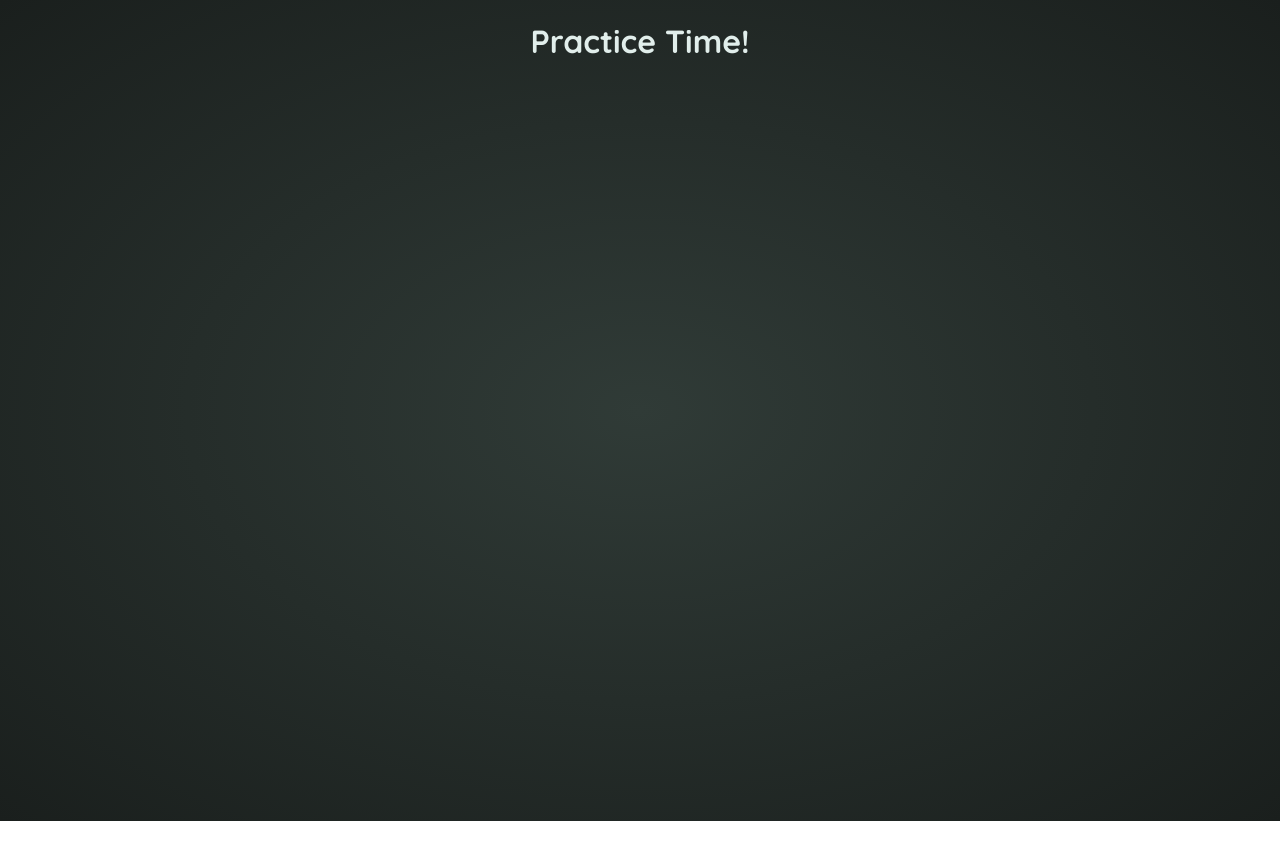
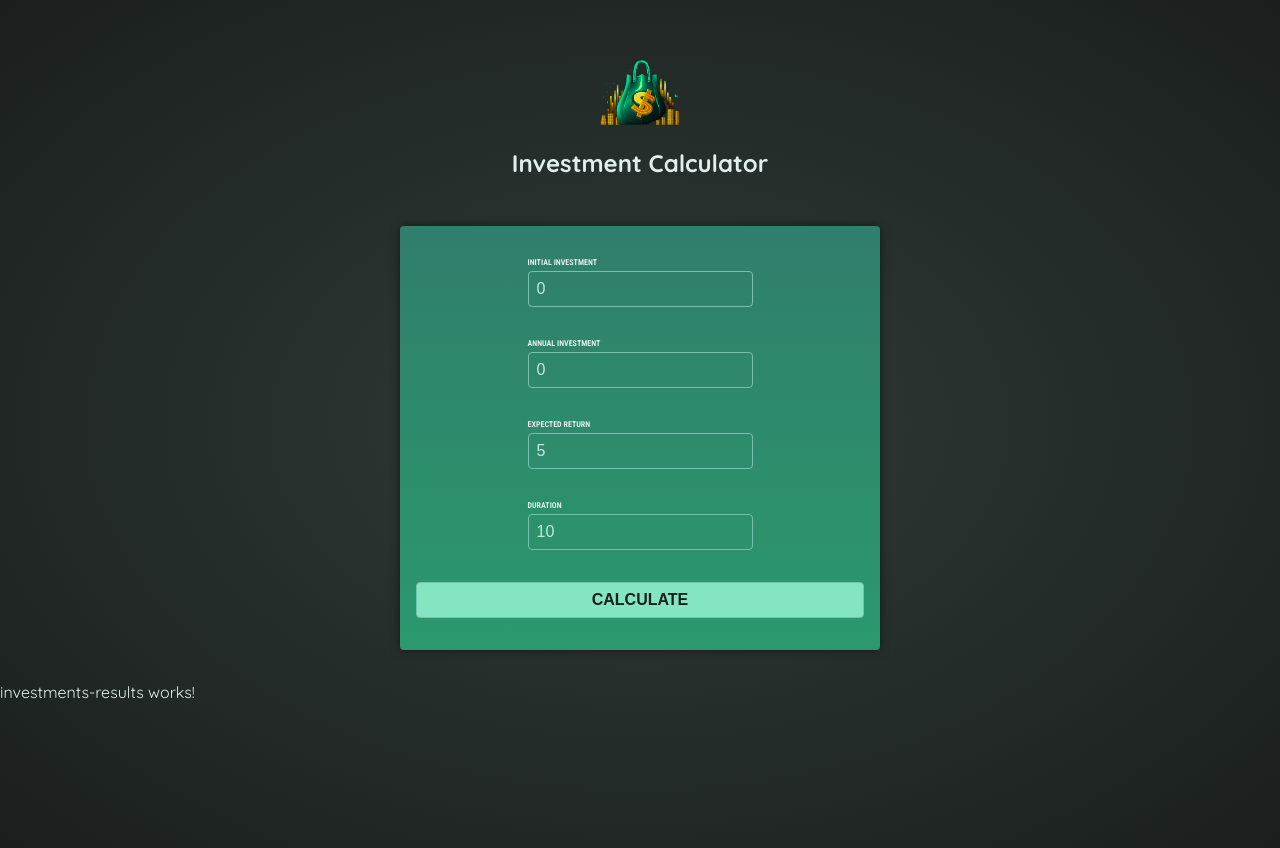
Before and after one commit to tetiana-zhuchenko/investment-calculator-angular-02, an Angular app: page / in a window 1280 px wide. Before the commit the page ends 821 px from the top, so only its background shows below. Built offline with nearby package versions, Linux system fonts and the light colour scheme.

Commit message:
feat: added two-way-binding form

```diff
--- a/angular.json
+++ b/angular.json
@@ -95,5 +95,8 @@
         }
       }
     }
+  },
+  "cli": {
+    "analytics": "d1d2e722-7221-475b-b814-17562b778a80"
   }
 }
--- a/src/app/app.component.html
+++ b/src/app/app.component.html
@@ -1 +1,3 @@
-<h1 class="center">Practice Time!</h1>
+<app-header />
+<app-user-input />
+<app-investments-results />
--- a/src/app/app.component.ts
+++ b/src/app/app.component.ts
@@ -1,8 +1,12 @@
 import { Component } from '@angular/core';
+import { HeaderComponent } from './header/header.component';
+import { InvestmentsResultsComponent } from './investments-results/investments-results.component';
+import { UserInputComponent } from './user-input/user-input.component';
 
 @Component({
   selector: 'app-root',
   standalone: true,
   templateUrl: './app.component.html',
+  imports: [HeaderComponent, InvestmentsResultsComponent, UserInputComponent],
 })
 export class AppComponent {}
--- /dev/null
+++ b/src/app/header/header.component.css
@@ -0,0 +1,15 @@
+header {
+  text-align: center;
+  margin: 3rem auto;
+}
+
+header img {
+  width: 5rem;
+  height: 5rem;
+  object-fit: contain;
+  background-color: transparent;
+}
+
+header h1 {
+  font-size: 1.5rem;
+}
--- /dev/null
+++ b/src/app/header/header.component.html
@@ -0,0 +1,4 @@
+<header>
+  <img src="/investment-calculator-logo.png" alt="Logo" />
+  <h1 class="center">Investment Calculator</h1>
+</header>
--- /dev/null
+++ b/src/app/investments-results/investments-results.component.css
@@ -0,0 +1,19 @@
+table {
+  max-width: 50rem;
+  margin: 2rem auto;
+  padding: 1rem;
+  table-layout: fixed;
+  border-spacing: 1rem;
+  text-align: right;
+}
+
+table thead {
+  font-size: 0.7rem;
+  color: #83e6c0;
+}
+
+table tbody {
+  font-family: "Roboto Condensed", sans-serif;
+  font-size: 0.85rem;
+  color: #c2e9e0;
+}
--- /dev/null
+++ b/src/app/investments-results/investments-results.component.html
@@ -0,0 +1 @@
+<p>investments-results works!</p>
--- /dev/null
+++ b/src/app/user-input/user-input.component.css
@@ -0,0 +1,50 @@
+form {
+  padding: 1rem;
+  max-width: 30rem;
+  margin: 2rem auto;
+  border-radius: 4px;
+  background: linear-gradient(180deg, #307e6c, #2b996d);
+  box-shadow: 0 0 10px rgba(0, 0, 0, 0.5);
+}
+
+.input-group {
+  display: flex;
+  justify-content: space-evenly;
+  gap: 1.5rem;
+}
+
+label {
+  display: block;
+  margin-bottom: 0.25rem;
+  font-family: "Roboto Condensed", sans-serif;
+  font-size: 0.5rem;
+  font-weight: bold;
+  text-transform: uppercase;
+}
+
+input {
+  width: 100%;
+  padding: 0.5rem;
+  border: 1px solid #76c0ae;
+  border-radius: 0.25rem;
+  background-color: transparent;
+  color: #c2e9e0;
+  font-size: 1rem;
+}
+
+button {
+  width: 100%;
+  padding: 0.5rem;
+  border: 1px solid #76c0ae;
+  border-radius: 0.25rem;
+  background-color: #83e6c0;
+  color: #1a1f1d;
+  font-size: 1rem;
+  font-weight: bold;
+  text-transform: uppercase;
+  cursor: pointer;
+}
+
+button:hover {
+  background-color: #aaf1d6;
+}
--- /dev/null
+++ b/src/app/user-input/user-input.component.html
@@ -0,0 +1,49 @@
+<form (ngSubmit)="onSubmit()">
+  <div class="input-group">
+    <p>
+      <label for="initial-investment">Initial Investment</label
+      ><input
+        type="number"
+        name="initialInvestment"
+        id="initial-investment"
+        [(ngModel)]="initialInvestment"
+      />
+    </p>
+  </div>
+  <div class="input-group">
+    <p>
+      <label for="annual-investment">Annual Investment</label
+      ><input
+        type="number"
+        name="annualInvestment"
+        id="annual-investment"
+        [(ngModel)]="annualInvestment"
+      />
+    </p>
+  </div>
+  <div class="input-group">
+    <p>
+      <label for="expected-return">Expected Return</label
+      ><input
+        type="number"
+        name="expectedReturn"
+        id="expected-return"
+        [(ngModel)]="expectedReturn"
+      />
+    </p>
+  </div>
+  <div class="input-group">
+    <p>
+      <label for="duration">Duration</label
+      ><input
+        type="number"
+        name="duration"
+        id="duration"
+        [(ngModel)]="duration"
+      />
+    </p>
+  </div>
+  <p>
+    <button type="submit">Calculate</button>
+  </p>
+</form>
--- /dev/null
+++ b/src/app/user-input/user-input.component.ts
@@ -0,0 +1,25 @@
+import { Component } from '@angular/core';
+import { FormsModule } from '@angular/forms';
+
+@Component({
+  selector: 'app-user-input',
+  standalone: true,
+  imports: [FormsModule],
+  templateUrl: './user-input.component.html',
+  styleUrl: './user-input.component.css',
+})
+export class UserInputComponent {
+  initialInvestment = '0';
+  annualInvestment = '0';
+  expectedReturn = '5';
+  duration = '10';
+
+  onSubmit() {
+    console.log({
+      initialInvestment: this.initialInvestment,
+      annualInvestment: this.annualInvestment,
+      expectedReturn: this.expectedReturn,
+      duration: this.duration,
+    });
+  }
+}
```
Also changed, not shown: src/app/header/header.component.ts (added, +12 -0 lines), src/app/investments-results/investments-results.component.ts (added, +12 -0 lines), 1 other file (tests, documents, lock files or other folders).
